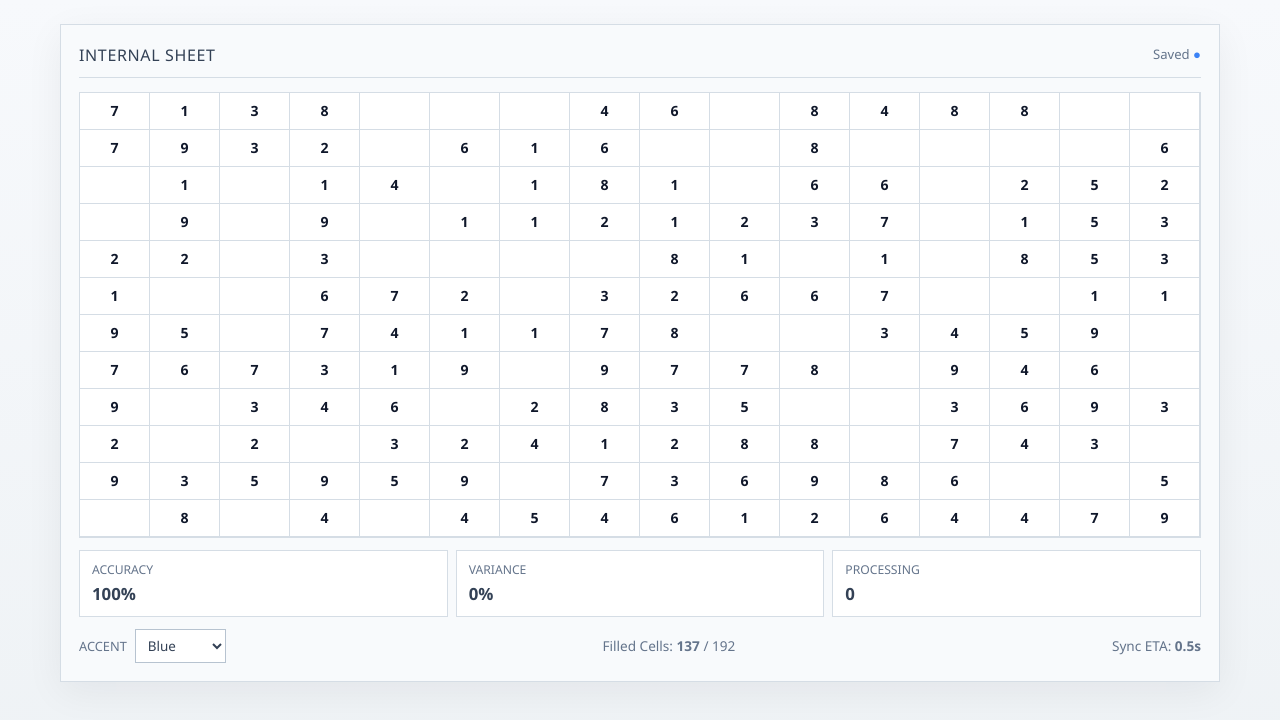
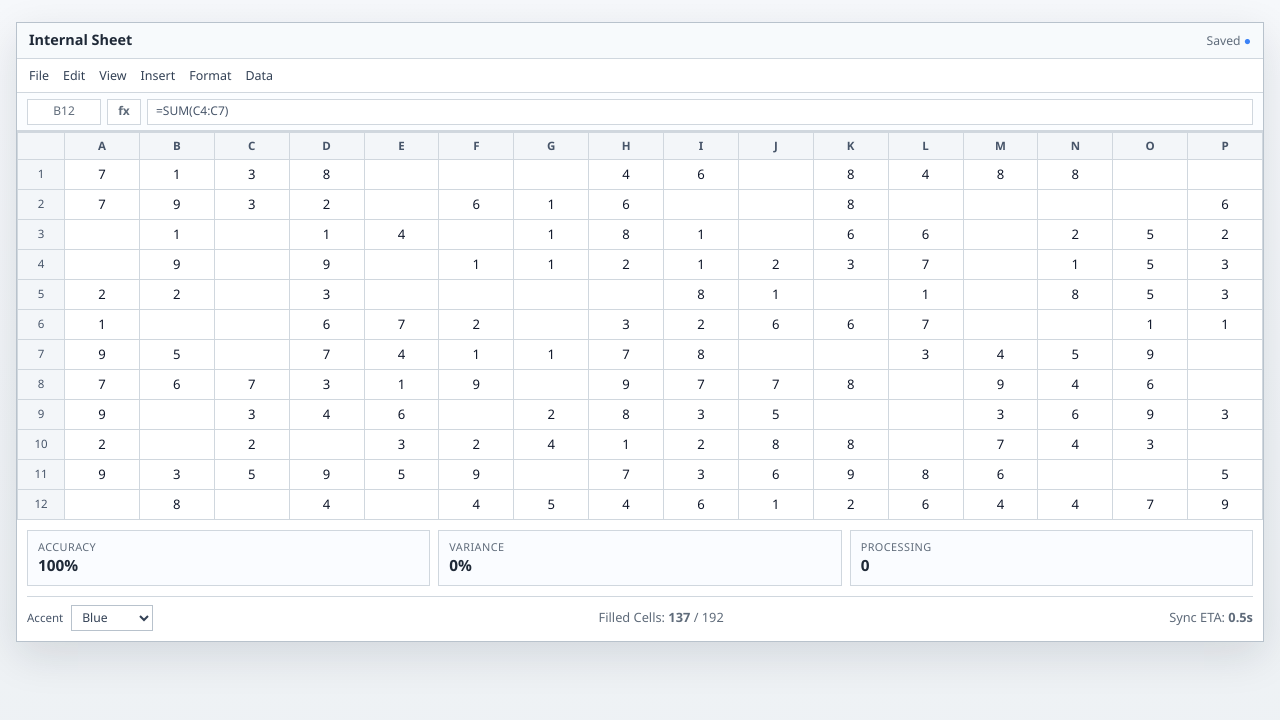
Before and after one commit to aeongiii/working-game, a React (Vite) app: page / in a window 1280 px wide. Shown: the top 720 px of the page. Built offline with nearby package versions, Linux system fonts and the light colour scheme.

Commit message:
style: redesign UI to spreadsheet-like workspace

```diff
--- a/src/App.tsx
+++ b/src/App.tsx
@@ -21,12 +21,31 @@ const THEMES = [
   { label: 'Amber', value: '180 83 9' },
 ]
 
+const COLUMN_LABELS = Array.from({ length: GRID_COLS }, (_, index) =>
+  String.fromCharCode(65 + index),
+)
+
 function Header() {
   return (
-    <header className="wg-header">
+    <header className="wg-header" aria-label="sheet chrome">
+      <div className="wg-titlebar">
         <h1>Internal Sheet</h1>
         <div className="saved-indicator" aria-label="saved">
           Saved <span aria-hidden>●</span>
+        </div>
+      </div>
+      <div className="wg-menubar">
+        <span>File</span>
+        <span>Edit</span>
+        <span>View</span>
+        <span>Insert</span>
+        <span>Format</span>
+        <span>Data</span>
+      </div>
+      <div className="wg-formula" aria-label="formula bar">
+        <div className="wg-namebox">B12</div>
+        <div className="wg-fx">fx</div>
+        <div className="wg-formula-input">=SUM(C4:C7)</div>
       </div>
     </header>
   )
@@ -49,13 +68,19 @@ function Grid({
 }) {
   return (
     <section className="wg-grid-wrap" aria-label="number grid">
-      <div
-        className="wg-grid"
-        style={{
-          gridTemplateColumns: `repeat(${GRID_COLS}, minmax(0, 1fr))`,
-        }}
-      >
-        {cells.map((cell, index) => {
+      <div className="wg-grid">
+        <div className="wg-grid-corner" />
+        {COLUMN_LABELS.map((label) => (
+          <div key={label} className="wg-col-header">
+            {label}
+          </div>
+        ))}
+        {Array.from({ length: GRID_ROWS }, (_, row) => (
+          <div key={`r-${row}`} className="wg-grid-row">
+            <div className="wg-row-header">{row + 1}</div>
+            {Array.from({ length: GRID_COLS }, (_, col) => {
+              const index = row * GRID_COLS + col
+              const cell = cells[index]
               const displayValue = hiddenMode ? '0' : cell.value ?? ''
               const isPreview = previewIndices.has(index)
               return (
@@ -71,6 +96,8 @@ function Grid({
                 </button>
               )
             })}
+          </div>
+        ))}
       </div>
     </section>
   )
--- a/src/index.css
+++ b/src/index.css
@@ -1,20 +1,17 @@
 @import "tailwindcss";
 
 :root {
-  font-family: "Segoe UI", "Noto Sans KR", "Malgun Gothic", sans-serif;
-  line-height: 1.5;
-  font-weight: 500;
-  font-synthesis: none;
-  text-rendering: geometricPrecision;
-  -webkit-font-smoothing: antialiased;
-  -moz-osx-font-smoothing: grayscale;
+  font-family: "Segoe UI", "Malgun Gothic", "Noto Sans KR", sans-serif;
+  line-height: 1.4;
+  font-weight: 400;
   --accent: 59 130 246;
-  --bg: #eef2f5;
-  --panel: #f8fafc;
-  --line: #d5dde5;
-  --line-strong: #b7c3d0;
-  --text: #334155;
-  --muted: #64748b;
+  --bg: #edf1f4;
+  --window: #ffffff;
+  --line: #d0d7de;
+  --line-strong: #b8c2cc;
+  --text: #1f2937;
+  --muted: #5f6b7a;
+  --header: #f3f6f9;
 }
 
 * {
@@ -26,41 +23,45 @@ body {
   min-width: 320px;
   min-height: 100vh;
   color: var(--text);
-  background: linear-gradient(180deg, #f7f9fc 0%, var(--bg) 100%);
+  background:
+    linear-gradient(180deg, #f6f8fb 0%, var(--bg) 100%);
 }
 
 #root {
   min-height: 100vh;
-  padding: 24px 18px 28px;
+  padding: 22px 16px;
 }
 
 .wg-app {
-  max-width: 1160px;
+  max-width: 1280px;
   margin: 0 auto;
-  padding: 18px;
-  border: 1px solid var(--line);
-  background: var(--panel);
-  box-shadow: 0 10px 36px rgba(15, 23, 42, 0.06);
+  border: 1px solid var(--line-strong);
+  background: var(--window);
+  box-shadow: 0 14px 40px rgba(15, 23, 42, 0.12);
 }
 
 .wg-header {
+  border-bottom: 1px solid var(--line);
+}
+
+.wg-titlebar {
+  height: 36px;
+  padding: 0 12px;
   display: flex;
   align-items: center;
   justify-content: space-between;
-  margin-bottom: 14px;
+  background: #f7fafc;
   border-bottom: 1px solid var(--line);
-  padding-bottom: 10px;
 }
 
-.wg-header h1 {
+.wg-titlebar h1 {
   margin: 0;
-  font-size: 1rem;
-  letter-spacing: 0.04em;
-  text-transform: uppercase;
+  font-size: 0.9rem;
+  font-weight: 600;
 }
 
 .saved-indicator {
-  font-size: 0.82rem;
+  font-size: 0.76rem;
   color: var(--muted);
 }
 
@@ -68,37 +69,136 @@ body {
   color: rgb(var(--accent));
 }
 
+.wg-menubar {
+  height: 34px;
+  padding: 0 12px;
+  display: flex;
+  align-items: center;
+  gap: 14px;
+  font-size: 0.78rem;
+  border-bottom: 1px solid var(--line);
+  background: #fff;
+}
+
+.wg-menubar span {
+  color: #334155;
+}
+
+.wg-formula {
+  height: 38px;
+  padding: 0 10px;
+  display: grid;
+  align-items: center;
+  grid-template-columns: 74px 34px 1fr;
+  gap: 6px;
+  border-bottom: 1px solid var(--line);
+  background: #fbfdff;
+}
+
+.wg-namebox,
+.wg-fx,
+.wg-formula-input {
+  border: 1px solid var(--line);
+  background: #fff;
+  height: 26px;
+  display: flex;
+  align-items: center;
+  font-size: 0.75rem;
+  color: var(--muted);
+}
+
+.wg-namebox {
+  justify-content: center;
+}
+
+.wg-fx {
+  justify-content: center;
+  font-weight: 600;
+}
+
+.wg-formula-input {
+  padding: 0 8px;
+  color: #475569;
+}
+
 .wg-grid-wrap {
-  border: 1px solid var(--line);
+  overflow: auto;
   background: #fff;
 }
 
 .wg-grid {
+  min-width: 980px;
+}
+
+.wg-grid-corner,
+.wg-col-header,
+.wg-row-header,
+.wg-cell {
+  border-right: 1px solid var(--line);
+  border-bottom: 1px solid var(--line);
+}
+
+.wg-grid-corner {
+  width: 48px;
+  height: 28px;
+  background: var(--header);
+  border-top: 1px solid var(--line);
+  border-left: 1px solid var(--line);
+  display: inline-flex;
+  vertical-align: top;
+}
+
+.wg-col-header {
+  width: calc((100% - 48px) / 16);
+  min-width: 56px;
+  height: 28px;
+  display: inline-flex;
+  align-items: center;
+  justify-content: center;
+  background: var(--header);
+  font-size: 0.72rem;
+  color: #475569;
+  font-weight: 600;
+  border-top: 1px solid var(--line);
+}
+
+.wg-grid-row {
   display: grid;
+  grid-template-columns: 48px repeat(16, minmax(56px, 1fr));
+}
+
+.wg-row-header {
+  height: 30px;
+  display: flex;
+  align-items: center;
+  justify-content: center;
+  background: var(--header);
+  font-size: 0.72rem;
+  color: #475569;
+  border-left: 1px solid var(--line);
 }
 
 .wg-cell {
-  height: 38px;
-  border: 1px solid var(--line);
-  margin: -1px 0 0 -1px;
+  height: 30px;
   background: #fff;
   color: #0f172a;
-  font-size: 0.88rem;
-  font-weight: 600;
+  font-size: 0.82rem;
+  border-left: 0;
+  border-top: 0;
   cursor: pointer;
 }
 
 .wg-cell:hover {
-  background: #f1f5f9;
+  background: #f5f9ff;
 }
 
 .wg-cell.is-match {
   background: rgba(var(--accent), 0.18);
-  border-color: rgba(var(--accent), 0.55);
+  box-shadow: inset 0 0 0 1px rgba(var(--accent), 0.5);
 }
 
 .wg-metrics {
-  margin-top: 12px;
+  margin: 10px;
   display: grid;
   grid-template-columns: repeat(3, minmax(0, 1fr));
   gap: 8px;
@@ -106,30 +206,32 @@ body {
 
 .wg-metrics div {
   border: 1px solid var(--line);
-  background: #fff;
-  padding: 10px 12px;
+  background: #fafcff;
+  padding: 8px 10px;
 }
 
 .wg-metrics span {
   display: block;
-  font-size: 0.76rem;
+  font-size: 0.68rem;
   text-transform: uppercase;
+  letter-spacing: 0.04em;
   color: var(--muted);
-  margin-bottom: 2px;
 }
 
 .wg-metrics strong {
-  font-size: 1.05rem;
+  font-size: 0.96rem;
 }
 
 .wg-footer {
-  margin-top: 12px;
+  margin: 0 10px 10px;
+  padding-top: 8px;
+  border-top: 1px solid var(--line);
   display: flex;
   align-items: center;
   justify-content: space-between;
-  gap: 12px;
+  gap: 8px;
   color: var(--muted);
-  font-size: 0.85rem;
+  font-size: 0.8rem;
 }
 
 .wg-footer-stat {
@@ -143,60 +245,55 @@ body {
 }
 
 .wg-theme label {
-  font-size: 0.8rem;
-  text-transform: uppercase;
+  font-size: 0.72rem;
+  color: #475569;
 }
 
 .wg-theme select {
+  height: 26px;
   border: 1px solid var(--line-strong);
   background: #fff;
-  color: var(--text);
-  padding: 6px 8px;
-  font-size: 0.84rem;
+  color: #334155;
+  font-size: 0.76rem;
+  padding: 0 6px;
+}
+
+.wg-note {
+  margin: 0 10px 10px;
+  font-size: 0.76rem;
+  color: var(--muted);
 }
 
 .wg-gameover {
-  margin-top: 14px;
+  margin: 0 10px 10px;
   border: 1px solid rgb(var(--accent));
   background: #fff;
-  padding: 12px;
+  padding: 10px;
 }
 
 .wg-gameover h2 {
   margin: 0 0 8px;
-  font-size: 1rem;
+  font-size: 0.92rem;
 }
 
 .wg-gameover button {
   border: 1px solid rgb(var(--accent));
   background: rgba(var(--accent), 0.1);
   color: #1e293b;
-  padding: 8px 10px;
+  padding: 6px 10px;
   cursor: pointer;
+  font-size: 0.78rem;
 }
 
-.wg-note {
-  margin: 10px 0 0;
-  font-size: 0.82rem;
-  color: var(--muted);
-}
-
-@media (max-width: 880px) {
+@media (max-width: 900px) {
   #root {
-    padding: 10px 8px 14px;
+    padding: 8px 6px;
   }
 
-  .wg-app {
-    padding: 10px;
-  }
-
-  .wg-cell {
-    height: 30px;
-    font-size: 0.74rem;
-  }
-
-  .wg-metrics {
-    grid-template-columns: 1fr;
+  .wg-menubar {
+    gap: 10px;
+    overflow-x: auto;
+    white-space: nowrap;
   }
 
   .wg-footer {
```
Lines whose indentation alone changed are shown as unchanged.
